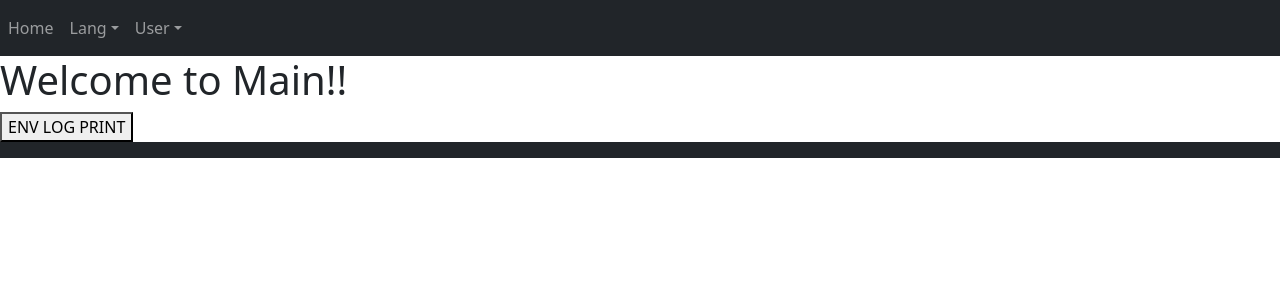
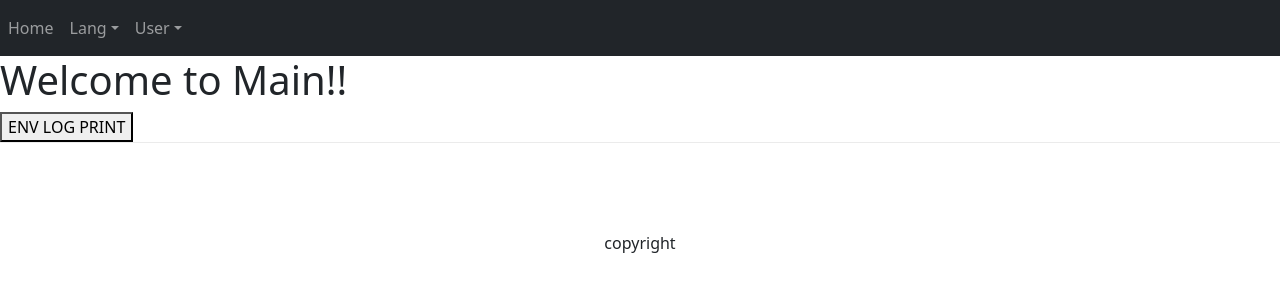
Before and after one commit to WhdWl/study-vue-vue2.0, a Vue app: page / in a window 1280 px wide. Shown: the top 300 px of the page. Built offline with nearby package versions, Linux system fonts and the light colour scheme.

Commit message:
Footer.vue css 추가

```diff
--- a/src/components/layout/Footer.vue
+++ b/src/components/layout/Footer.vue
@@ -1,9 +1,17 @@
 <template>
   <div>
-    <b-navbar type="dark" variant="dark">
-    </b-navbar>
+    copyright
   </div>
 </template>
+
+<style scoped>
+div {
+  height: 200px;
+  line-height: 200px;
+  text-align: center;
+  border-top: 1px solid #ebebeb;
+}
+</style>
 
 <script>
 export default {
--- /dev/null
+++ b/src/components/layout/Menu.vue
@@ -0,0 +1,18 @@
+<template>
+  <div>
+  </div>
+</template>
+
+<style scoped>
+div {
+  position: sticky;
+  height: 100px;
+  border-bottom: 1px solid #ebebeb;
+}
+</style>
+
+<script>
+export default {
+  name: "Menu.vue"
+}
+</script>
--- /dev/null
+++ b/src/components/layout/header/Banner.vue
@@ -0,0 +1,18 @@
+<template>
+  <div>
+  </div>
+</template>
+
+<style scoped>
+div {
+  position: sticky;
+  height: 100px;
+  border-bottom: 1px solid #ebebeb;
+}
+</style>
+
+<script>
+export default {
+  name: "Header.vue"
+}
+</script>
```
